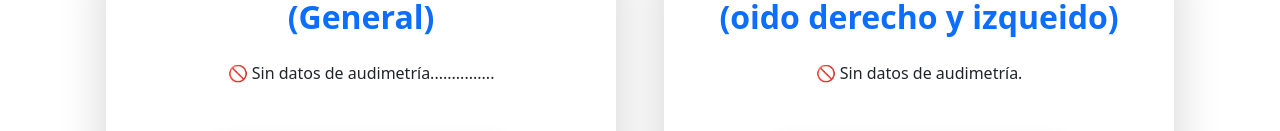
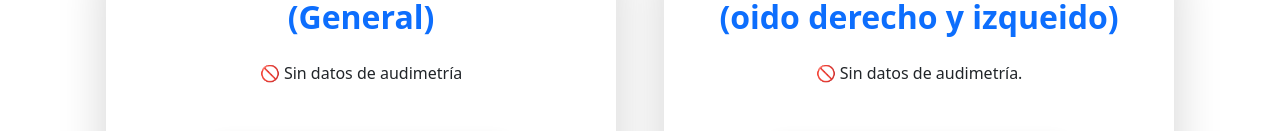
Before and after one commit to cris0436/Front-End-Audiochek, a React (Vite) app: page /audichek/resultados in a window 1280 px wide. Shown: the part 336-467 px from the top of the page. Built offline with nearby package versions, Linux system fonts and the light colour scheme.

Commit message:
Update DemostrarAudimetriaCorta.tsx

```diff
--- a/src/viewmodels/DemostrarAudimetriaCorta.tsx
+++ b/src/viewmodels/DemostrarAudimetriaCorta.tsx
@@ -52,7 +52,7 @@ const DemostrarAudimetriaCorta = () => {
           {/* Si no hay datos, mostramos un mensaje */}
           {sinDatos ? (
             <div className="text-center">
-              <p>🚫 Sin datos de audimetría...............</p>
+              <p>🚫 Sin datos de audimetría</p>
             </div>
           ) : (
             // Si hay datos, mostramos la gráfica
```
